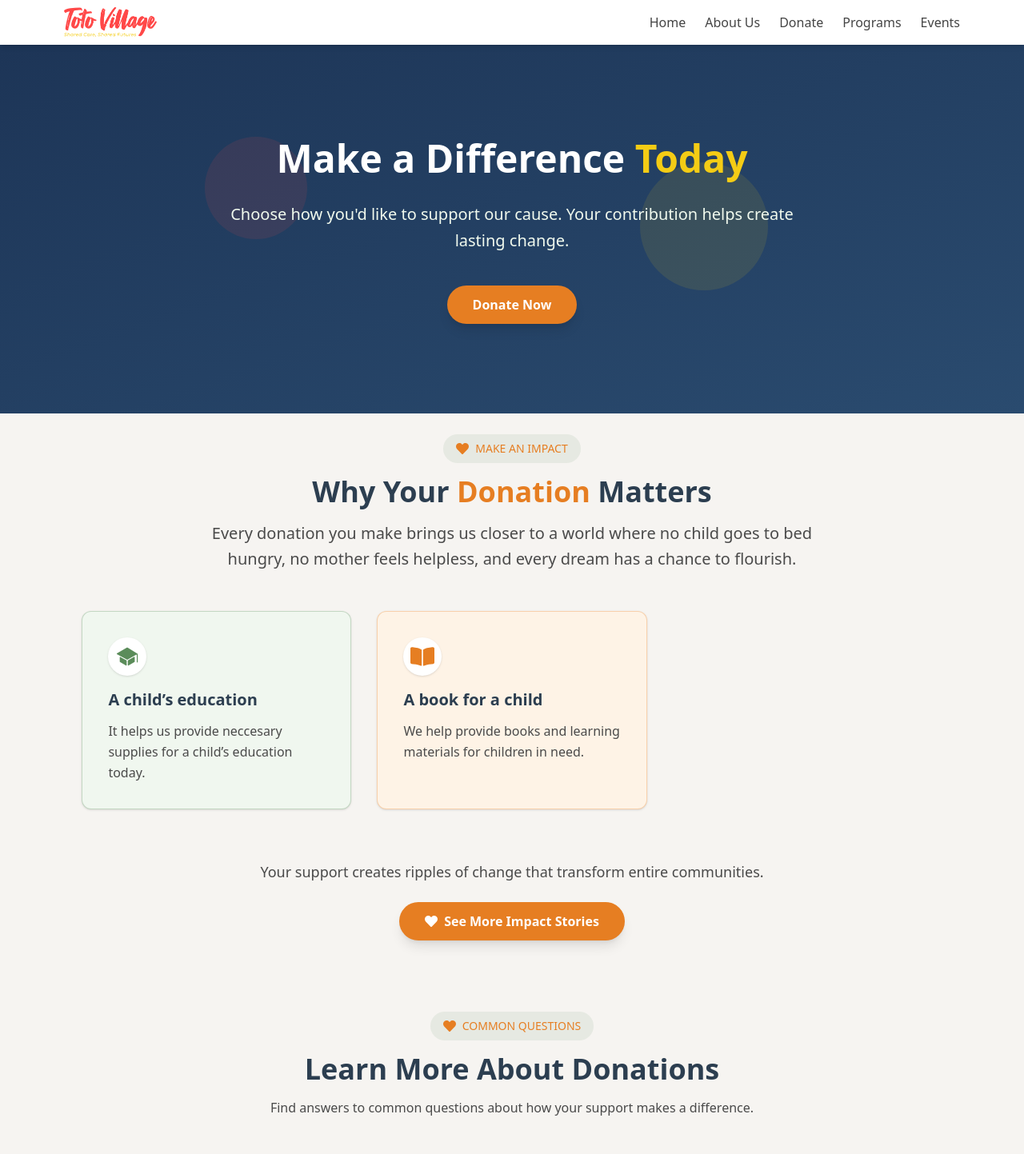
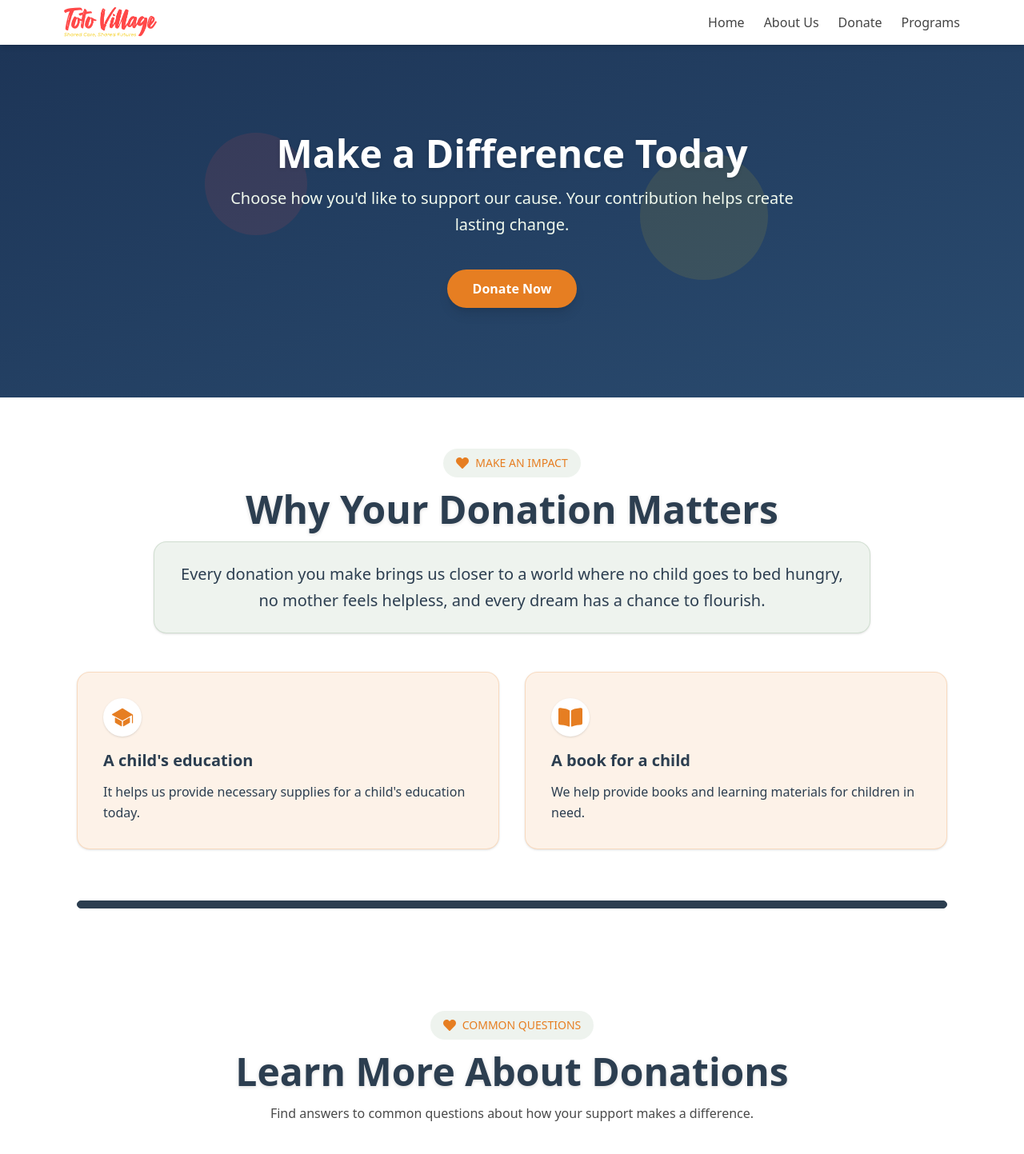
Before and after one commit to JeromeKERICH/toto-village, a React (Vite) app: page /donation in a window 1280 px wide. Shown: the top 1443 px of the page at 80% size. Built offline with nearby package versions, Linux system fonts and the light colour scheme.

Commit message:
Updated Section in home page

```diff
--- a/src/components/Donation/DonateHero.jsx
+++ b/src/components/Donation/DonateHero.jsx
@@ -43,8 +43,8 @@ const DonationHero = () => {
         </div>
 
         <div className="relative max-w-3xl mx-auto text-center space-y-6">
-          <h1 className="text-4xl md:text-5xl font-bold leading-tight">
-            Make a Difference <span className="text-[#f4cc15]">Today</span>
+          <h1 className="text-3xl md:text-5xl font-bold mb-4 drop-shadow-sm">
+            Make a Difference Today
           </h1>
 
           <p className="text-lg md:text-xl text-[#F1FAEE] leading-relaxed">
--- a/src/components/Donation/DonationFAQ.jsx
+++ b/src/components/Donation/DonationFAQ.jsx
@@ -42,13 +42,13 @@ const DonationFAQs = () => {
   };
 
   return (
-    <section className="py-16 px-[4%] md:px-[10%] bg-[#f6f4f1]">
+    <section className="py-16 px-[4%] md:px-[10%] bg-white">
       <div className="max-w-4xl mx-auto text-center mb-12">
         <div className="inline-flex items-center justify-center bg-[#5B8C5A]/10 px-4 py-2 rounded-full mb-4">
           <FaHeart className="text-[#E67E22] mr-2" />
           <span className="text-sm font-medium text-[#E67E22]">COMMON QUESTIONS</span>
         </div>
-        <h2 className="text-3xl md:text-4xl font-bold text-[#2C3E50] mb-4">
+        <h2 className="text-3xl md:text-5xl font-bold mb-4 drop-shadow-sm text-[#2C3E50] mb-4">
           Learn More About Donations
         </h2>
         <p className="text-[#4a4a4a] max-w-2xl mx-auto">
--- a/src/components/Donation/WhyDonate.jsx
+++ b/src/components/Donation/WhyDonate.jsx
@@ -1,50 +1,52 @@
 import { motion } from "framer-motion";
-import { FaBook, FaUtensils, FaHome, FaHeart, FaBookOpen } from "react-icons/fa";
+import { FaBook, FaUtensils, FaHome, FaHeart, FaBookOpen, FaArrowRight, FaUsers } from "react-icons/fa";
 import { GiClothes } from "react-icons/gi";
 import { IoIosSchool } from "react-icons/io";
 
 const WhyDonate = () => {
   const donationCards = [
     {
-      title: "A child’s education",
-      description: "It helps us provide neccesary supplies for a child’s education today.",
-      icon: <IoIosSchool className="text-[#5B8C5A] text-3xl" />,
-      bgColor: "bg-[#F0F7EF]",
-      borderColor: "border-[#5B8C5A]/30"
+      title: "A child's education",
+      description: "It helps us provide necessary supplies for a child's education today.",
+      icon: <IoIosSchool className="text-[#E67E22] text-3xl" />,
+      bgColor: "bg-[#E67E22]/10",
+      borderColor: "border-[#E67E22]/20"
     },
     {
       title: "A book for a child",
       description: "We help provide books and learning materials for children in need.",
       icon: <FaBookOpen className="text-[#E67E22] text-3xl" />,
-      bgColor: "bg-[#FEF3E6]",
-      borderColor: "border-[#E67E22]/30"
+      bgColor: "bg-[#E67E22]/10",
+      borderColor: "border-[#E67E22]/20"
     },
   ];
 
   return (
-    <section className="bg-[#f6f4f1] py-[20px] md:py-[2%] px-[20px] md:px-[8%] text-[#2C3E50]">
+    <section className="bg-white py-16 px-4 md:px-12 lg:px-24 text-[#2C3E50]">
       <motion.div
         initial={{ opacity: 0, y: 20 }}
         whileInView={{ opacity: 1, y: 0 }}
         transition={{ duration: 0.6 }}
         viewport={{ once: true }}
-        className="max-w-6xl mx-auto"
+        className="max-w-7xl mx-auto"
       >
         <div className="text-center mb-12">
           <div className="inline-flex items-center justify-center bg-[#5B8C5A]/10 px-4 py-2 rounded-full mb-4">
             <FaHeart className="text-[#E67E22] mr-2" />
             <span className="text-sm font-medium text-[#E67E22]">MAKE AN IMPACT</span>
           </div>
-          <h2 className="text-3xl md:text-4xl font-bold mb-4">
-            Why Your <span className="text-[#E67E22]">Donation</span> Matters
+          <h2 className="text-3xl md:text-5xl font-bold mb-4 drop-shadow-sm">
+            Why Your Donation Matters
           </h2>
-          <p className="text-lg md:text-xl text-[#4a4a4a] max-w-3xl mx-auto leading-relaxed">
-            Every donation you make brings us closer to a world where no child goes to bed hungry,
-            no mother feels helpless, and every dream has a chance to flourish.
-          </p>
+          <div className="bg-[#5B8C5A]/10 p-6 rounded-2xl border border-[#5B8C5A]/20 shadow-sm max-w-4xl mx-auto">
+            <p className="text-lg md:text-xl text-[#2C3E50] leading-relaxed">
+              Every donation you make brings us closer to a world where no child goes to bed hungry,
+              no mother feels helpless, and every dream has a chance to flourish.
+            </p>
+          </div>
         </div>
 
-        <div className="grid md:grid-cols-3 gap-8">
+        <div className="grid md:grid-cols-2 gap-8 mb-16">
           {donationCards.map((card, index) => (
             <motion.div
               key={index}
@@ -52,31 +54,26 @@ const WhyDonate = () => {
               whileInView={{ opacity: 1, y: 0 }}
               transition={{ duration: 0.5, delay: index * 0.1 }}
               viewport={{ once: true }}
-              className={`${card.bgColor} p-8 rounded-xl border ${card.borderColor} shadow-sm hover:shadow-md transition-all duration-300 hover:-translate-y-2`}
+              className={`${card.bgColor} p-8 rounded-2xl border ${card.borderColor} shadow-sm hover:shadow-md transition-all duration-300 hover:-translate-y-2`}
             >
               <div className="w-12 h-12 rounded-full bg-white flex items-center justify-center shadow-sm mb-4">
                 {card.icon}
               </div>
               <h3 className="text-xl font-bold mb-3 text-[#2C3E50]">{card.title}</h3>
-              <p className="text-[#4a4a4a] leading-relaxed">{card.description}</p>
+              <p className="text-[#2C3E50] leading-relaxed">{card.description}</p>
             </motion.div>
           ))}
         </div>
 
+        {/* Solid CTA Section - Matching CommunitySection style */}
         <motion.div
           initial={{ opacity: 0 }}
           whileInView={{ opacity: 1 }}
           transition={{ delay: 0.4 }}
           viewport={{ once: true }}
-          className="text-center mt-16"
+          className="relative bg-[#2C3E50] p-1 border rounded-lg"
         >
-          <p className="text-lg text-[#4a4a4a] mb-6">
-            Your support creates ripples of change that transform entire communities.
-          </p>
-          <button className="bg-[#E67E22] hover:bg-[#4A7B48] text-white font-semibold px-8 py-3 rounded-full shadow-lg hover:shadow-xl transition-all duration-300 flex items-center justify-center mx-auto">
-            <FaHeart className="mr-2" />
-            See More Impact Stories
-          </button>
+
         </motion.div>
       </motion.div>
     </section>
--- a/src/layouts/Navbar.jsx
+++ b/src/layouts/Navbar.jsx
@@ -25,7 +25,7 @@ export default function Navbar() {
           <li><Link to="/storypage" className="hover:text-[#c4925c]">About Us</Link></li>
           <li><Link to="/donation" className="hover:text-[#c4925c]">Donate</Link></li>
           <li><Link to="/programs" className="hover:text-[#c4925c]">Programs</Link></li>
-          <li><Link to="/events" className="hover:text-[#c4925c]">Events</Link></li>
+
 
         </ul>
         <button
@@ -42,7 +42,7 @@ export default function Navbar() {
           <li><Link to="/storypage" className="block py-2 hover:text-[#c4925c]" onClick={closeMenu}>About Us</Link></li>
           <li><Link to="/donation" className="block py-2 hover:text-[#c4925c]" onClick={closeMenu}>Donate</Link></li>
           <li><Link to="/programs" className="block py-2 hover:text-[#c4925c]" onClick={closeMenu}>Programs</Link></li>
-          <li><Link to="/events" className="block py-2 hover:text-[#c4925c]" onClick={closeMenu}>Events</Link></li>
+
 
         </ul>
       )}
```
